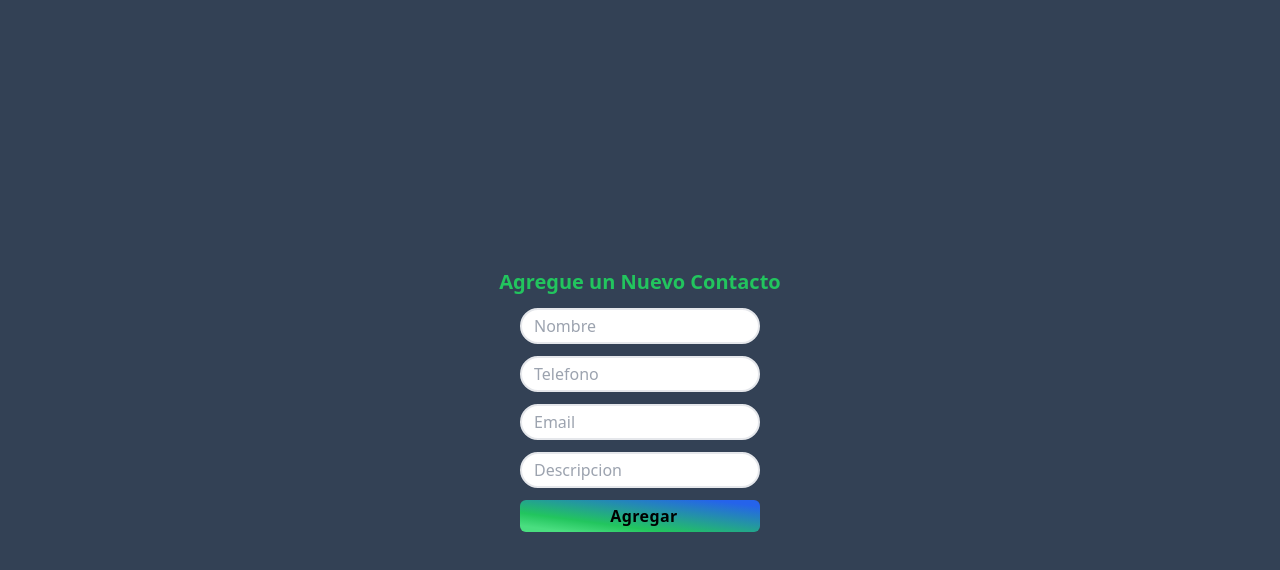
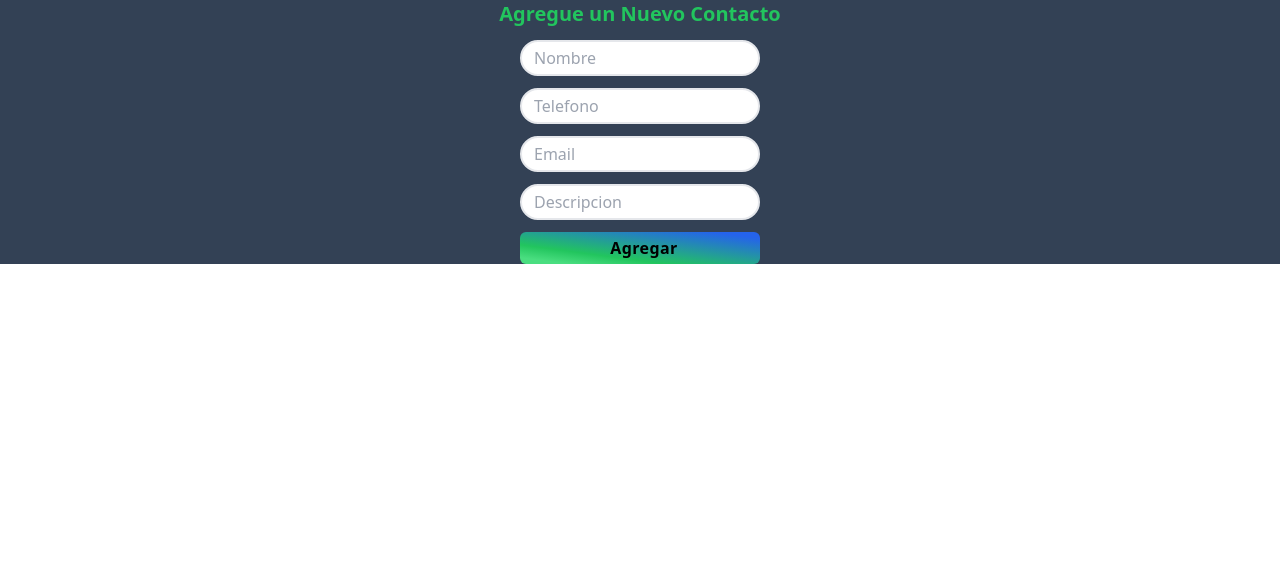
Before and after one commit to waku1044/Agenda-Personal, a React (Vite) app: page /agregar in a window 1280 px wide. Shown: the top 570 px of the page. Built offline with nearby package versions, Linux system fonts and the light colour scheme.

Commit message:
se saco config de tailwind

```diff
--- a/package.json
+++ b/package.json
@@ -12,9 +12,7 @@
     "preview": "vite preview"
   },
   "dependencies": {
-    "@fortawesome/fontawesome-svg-core": "^6.5.1",
-    "@tailwindcss/jit": "^0.1.18",
-    "autoprefixer": "^10.4.17",
+
     "axios": "^1.6.7",
     "bootstrap": "^5.3.3",
     "formik": "^2.4.5",
--- /dev/null
+++ b/src/components/Buscador.jsx
@@ -0,0 +1,26 @@
+import { useState } from "react";
+
+
+
+const Buscador = () => {
+
+    const [search, setSearch] = useState("");
+    return (
+        <>
+
+        <input
+            type="search"
+            placeholder="Buscar contacto"
+            className="p-2 ps-4 rounded-full w-40 md:w-80 border-2 border-green-500"value={search}
+            onChange={(e) => setSearch(e.target.value)}
+            onKeyUp={(e) => {
+              if (e.key === "Enter") {
+                console.log(e.target.value);
+              }}}
+        />
+
+        </>)
+
+}
+
+export default Buscador;
--- a/src/components/CardContactos.jsx
+++ b/src/components/CardContactos.jsx
@@ -1,10 +1,10 @@
 import avatar from "/avatarContact.png";
 
 const CardContactos = (props) => {
-    const {nombre} = props;
-
+    const {nombre} = props.props
+    console.log(nombre)
    return (
-      <div className="flex items-center justify-center gap-5 bg-slate-400 w-full md:w-1/2 p-3 mb-1 mt-1 cursor-pointer ">
+      <div className="flex items-center justify-center gap-5 bg-slate-400 w-full md:w-1/2 p-3 mb-1 mt-1 cursor-pointer rounded-full ">
         <img src={avatar} alt="" className="w-10" />
 
         <h1 className="text-xl font-semibold capitalize">{nombre}</h1>
--- a/src/components/Navegador.jsx
+++ b/src/components/Navegador.jsx
@@ -8,9 +8,9 @@ const Navegador = () => {
 
     return (
         <div className="flex justify-between items-center p-4 bg-slate-600">
-            <h2 className="text-xl font-bold text-green-500">Agenda Personal</h2>
-            <Link to="/agregar"><h1 className="text-xl font-bold text-green-500">Agregar</h1></Link>
-            <Link to="/perfil"><h1 className="text-xl font-bold text-green-500">Perfil</h1></Link>
+            <h2 className="text-xs  md:text-xl font-bold text-green-500">Agenda Personal</h2>
+            <Link to="/agregar"><h1 className="text-xs  md:text-xl font-bold text-green-500">Agregar</h1></Link>
+            <Link to="/perfil"><h1 className="text-xs  md:text-xl font-bold text-green-500">Perfil</h1></Link>
 
         </div>
     )
--- a/src/pages/Agregar.jsx
+++ b/src/pages/Agregar.jsx
@@ -4,7 +4,7 @@ import { Formik, Form, Field, ErrorMessage } from 'formik';
 
 const Agregar = ()=>{
     return (
-      <div className='bg-slate-700 w-screen h-screen flex items-center justify-center'>
+      <div className='bg-slate-700 flex items-center justify-center'>
           <Formik
 
             initialValues = {{
--- a/src/pages/Contactos.jsx
+++ b/src/pages/Contactos.jsx
@@ -2,12 +2,13 @@ import Logo from "/284301.png";
 import { useState, useEffect } from "react";
 import CardContactos from "../components/CardContactos";
 import axios from "axios";
+import Buscador from "../components/Buscador";
 import Navegador from "../components/Navegador";
 
 const Contactos = () => {
 
 const [contactos, setContactos] = useState([]);
-const [search, setSearch] = useState("");
+
 
 useEffect(() => {
     axios.get("http://localhost:3900/api/contactos",{
@@ -17,6 +18,7 @@ useEffect(() => {
     })
     .then((res) => {
         setContactos(res.data.data);
+        console.log(contactos.length)
 
        })
     .catch((err) => {
@@ -25,27 +27,17 @@ useEffect(() => {
 },[])
 
   return (
-    <div className="container-full">
-      <header className="flex justify-around gap-14 items-center p-4 bg-slate-600">
-        <img src={Logo} alt="Logo" className="w-14" />
-        <input
-          type="search"
-          placeholder="Buscar contacto"
-          className="p-2 ps-4 rounded-full"
-          value={search}
-          onChange={(e) => setSearch(e.target.value)}
-          onKeyUp={(e) => {
-            if (e.key === "Enter") {
-              console.log(e.target.value);
-            }
-          }}
-        />
+    <div className="container-full h-full">
+      <header className="flex justify-center sm:justify-around gap-14 items-center p-4 bg-slate-600">
+        <img src={Logo} alt="Logo" className="w-10 md:w-14" />
+
+        <Buscador/>
         <h1 className="text-3xl text-green-500 font-bold hidden md:inline-block">MyAgend</h1>
       </header>
-      <section className="flex justify-around items-start gap-2 h-[calc(100vh-88px)] " style={{background: "linear-gradient(90deg, rgba(2,0,36,1) 0%, rgba(9,9,121,1) 35%, rgba(0,212,255,1) 100%)"}}>
+      <section className="flex flex-col sm:justify-around sm:items-start sm:flex-row gap-1 h-[calc(100vh-7rem)] " style={{background: "linear-gradient(90deg, rgba(2,0,36,1) 0%, rgba(9,9,121,1) 35%, rgba(0,212,255,1) 100%)"}}>
 
 
-         {/* {contactos.length  > 0 ? contactos.map((contacto)=> <CardContactos key={contacto._id} props={...contacto}/>) : <h1>No hay contactos</h1>} */}
+         {contactos.length  > 0 ? contactos.map((contacto)=> <CardContactos key={contacto._id} props={contacto}/>) : <h1>No hay contactos</h1>}
 
 
       </section>
--- a/src/pages/Login.jsx
+++ b/src/pages/Login.jsx
@@ -40,7 +40,6 @@ const navegate = useNavigate();
             },
             {
               headers: {
-
                 'Authorization': 'Bearer ' + localStorage.getItem('token')
 
               }
--- a/tailwind.config.js
+++ /dev/null
@@ -1,9 +0,0 @@
-module.exports = {
-    content: [
-        "./src/**/*.{js,jsx,ts,tsx}",
-    ],
-    theme: {
-        extend: {},
-    },
-    plugins: [],
-}
```
